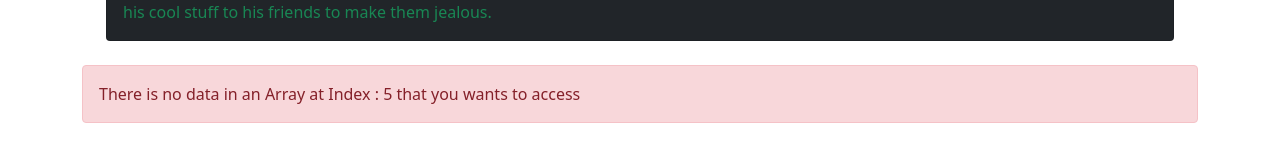
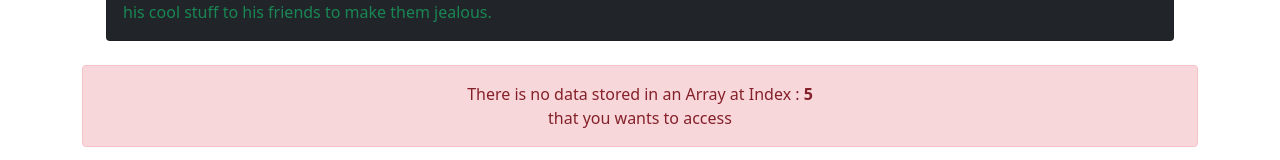
Before and after one commit to UtkarshPatel9934/Utkarsh_Patel_WEB601Assignments, an Angular app in the folder U_Patel_DoraemonCharacter/: page / in a window 1280 px wide. Shown: the part 5214-5374 px from the top of the page. Before the commit the page ends 5353 px from the top, so only its background shows below. Built offline with nearby package versions, Linux system fonts and the light colour scheme.

Commit message:
Modify the code....

```diff
--- a/U_Patel_DoraemonCharacter/src/app/app.component.ts
+++ b/U_Patel_DoraemonCharacter/src/app/app.component.ts
@@ -11,7 +11,7 @@ export class AppComponent {
 
   Author = 'Utkarsh Patel';
 
-  individualContentItem: Content;
+  firstContentItem: Content;
   secondContentItem: Content;
   thirdContentItem: Content;
   fourthContentItem: Content;
@@ -21,16 +21,8 @@ export class AppComponent {
 
   listOfContent: List = new List;
 
-  /* id: number;
-        title: string;
-        body?: string;
-        author: string;
-        imageLink?: string;
-        type: string;
-        hashtags?:string[]; */
-
   constructor() {
-    this.individualContentItem = {
+    this.firstContentItem = {
       id: 0,
       title: 'Doraemon',
       body: '#MS-903 "Doraemon" or simply Doraemon is the main, titular character of all Doraemon media (including, but not limited to the original manga, the anime (1973, 1979, and 2005), video games, and movies).',
@@ -81,7 +73,7 @@ export class AppComponent {
 
 
         // Populate the content to the empyty array.
-        this.listOfContent.addContent(this.individualContentItem);
+        this.listOfContent.addContent(this.firstContentItem);
         this.listOfContent.addContent(this.secondContentItem);
         this.listOfContent.addContent(this.thirdContentItem);
         this.listOfContent.addContent(this.fourthContentItem);
--- a/U_Patel_DoraemonCharacter/src/app/models/list.model.ts
+++ b/U_Patel_DoraemonCharacter/src/app/models/list.model.ts
@@ -44,6 +44,6 @@ export class List {
 
 	htmlErrorMethod(index:number)
 	{
-		return `<div class="alert alert-danger" role="alert">There is no data in an Array at Index : ${index} that you wants to access</div>`;
+		return `<div class="text-center alert alert-danger" role="alert">There is no data stored in an Array at Index : <strong>${index}</strong> <br/>that you wants to access</div>`;
 	}
 }
```
